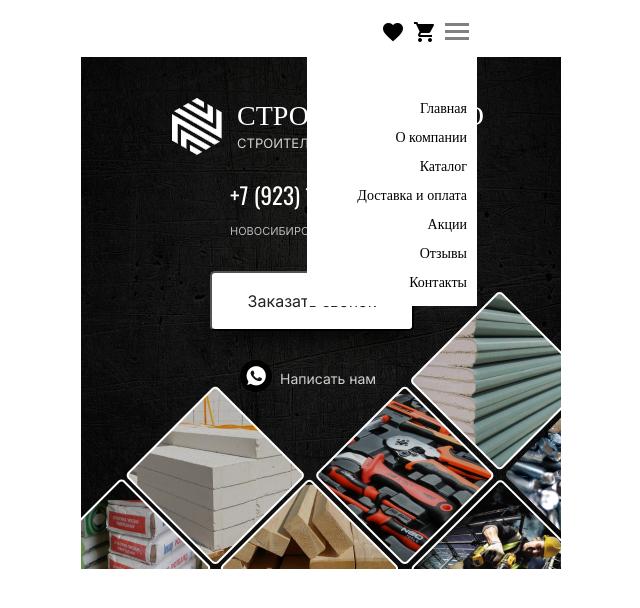
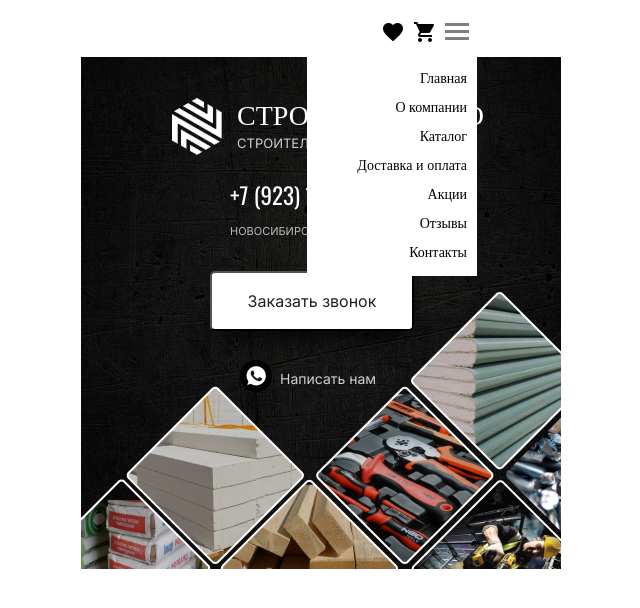
Before and after one commit to NikolaJJMusatov/Project-Work-Mobile, a plain HTML site: page index.html in a window 1280 px wide. Both pictures are taken after a click on the label 776 px from the left and 29 px from the top of the page. Shown: the whole page, without its empty margins (319-959 px from the left). Drawn offline with nearby package versions, Linux system fonts and the light colour scheme.

Commit message:
Update task.css

```diff
--- a/task.css
+++ b/task.css
@@ -64,7 +64,7 @@ nav
     display: none;
     position: absolute;
     list-style: none;
-    padding: 50px 10px 10px;
+    padding: 20px 10px 10px;
     margin: 0;
     width: 150px;
     top: 35px;
```
